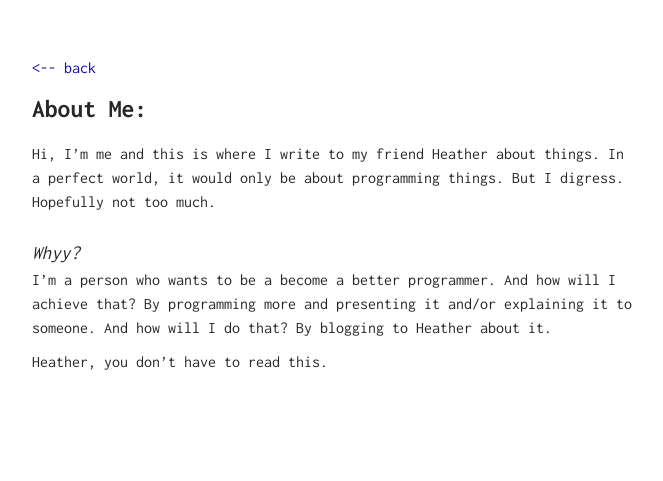
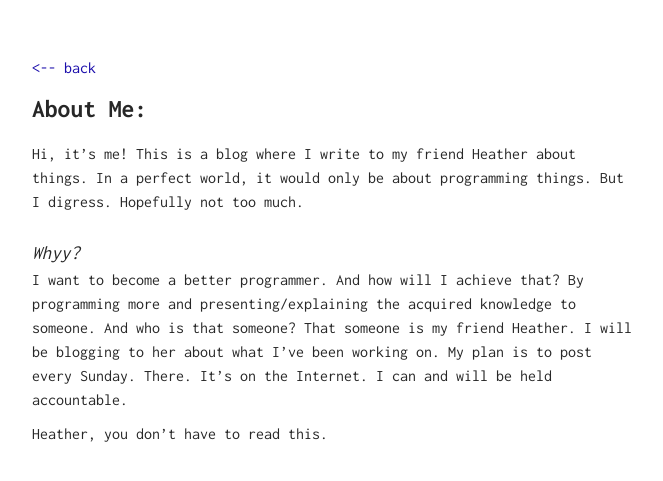
Before and after one commit to dolliars/heyheather, a Jekyll site: the page built from me/index.md, in a window 1280 px wide. Shown: the top 481 px of the page, without its empty margins (308-971 px from the left). Built offline with Jekyll 4.4.1, drawn with Linux system fonts in a browser that asks for light colours.

Commit message:
Update me
This sounds like a cry for help but it's not. Or is it?

```diff
--- a/me/index.md
+++ b/me/index.md
@@ -2,13 +2,15 @@
 layout: about
 ---
 
-Hi, I'm me and this is where I write to my friend Heather about things. In a
-perfect world, it would only be about programming things. But I digress.
+Hi, it's me! This is a blog where I write to my friend Heather about things. In
+a perfect world, it would only be about programming things. But I digress.
 Hopefully not too much.
 
 # Whyy?
-I'm a person who wants to be a become a better programmer. And how will I
-achieve that? By programming more and presenting it and/or explaining it to
-someone. And how will I do that? By blogging to Heather about it.
+I want to become a better programmer. And how will I achieve that? By
+programming more and presenting/explaining the acquired knowledge to someone.
+And who is that someone? That someone is my friend Heather. I will be blogging
+to her about what I've been working on. My plan is to post every Sunday. There.
+It's on the Internet. I can and will be held accountable.
 
 Heather, you don't have to read this.
```
Also changed, not shown: _posts/2019-03-31-chrome-extensions.md (+2 -2 lines).
